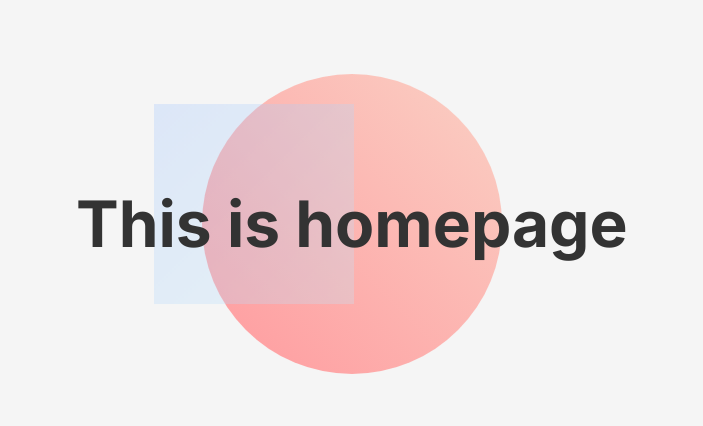
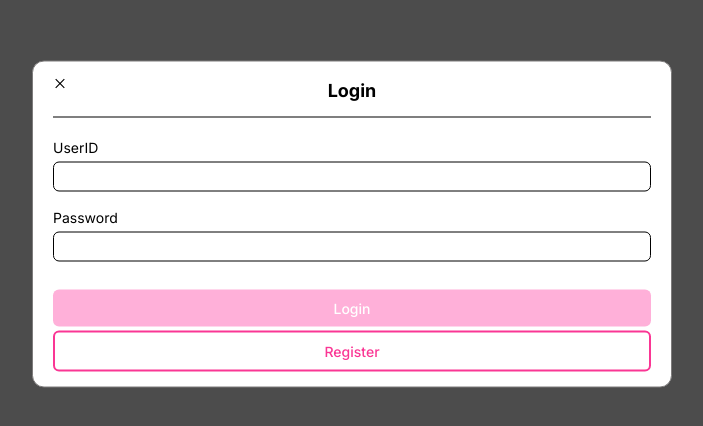
Before and after one commit to Toandvstkt/projectX, a React (Vite) app in the folder client/: page / in a window 1280 px wide. Shown: the part 176-602 px from the top of the page, without its empty margins (288-991 px from the left). Built offline with nearby package versions, Linux system fonts and the light colour scheme; no server answers.

Commit message:
[fix] width login sign up

```diff
--- a/client/src/App.jsx
+++ b/client/src/App.jsx
@@ -32,7 +32,7 @@ const AppContent = () => {
 			<div className="content-container select-none">
 				<Routes>
 					<Route path="/" element={<Layout />}>
-						<Route path="/" element={<HomePage />} />
+						<Route path="/" element={<LoginPage />} />
 						<Route path="/home" element={<HomePage />} />
 						<Route path="/register" element={<RegisterPage />} />
 						<Route path="/login" element={<LoginPage />} />
--- a/client/src/pages/LoginPage/LoginPage.jsx
+++ b/client/src/pages/LoginPage/LoginPage.jsx
@@ -71,7 +71,7 @@ export const LoginPage = ({ isOpenLoginForm, setIsOpenLoginForm }) => {
         // Hiển thị popup login trên PC
         <div className="popup active">
           <div className="overlay"></div>
-          <div className="content w-[90%] sm:w-[100%] md:w-[50%] login-container md:m-auto rounded-xl">
+          <div className="content w-[90%] md:w-[50%] login-container md:m-auto rounded-xl">
             <form onSubmit={handleSubmit(onSubmit)}>
               <AiOutlineClose
                 className="absolute text-sm hover:cursor-pointer"
@@ -115,7 +115,7 @@ export const LoginPage = ({ isOpenLoginForm, setIsOpenLoginForm }) => {
       ) : (
         // Hiển thị form login trên màn hình nhỏ
         <div className="login-page-container flex justify-center items-center bg-primary min-h-screen">
-          <div className="w-[90%] sm:w-[100%] login-containe">
+          <div className="w-[90%] login-containe">
           <div className="text-center mb-4 w-[90vw] ">
             <img src="/image/logo.svg" alt="Project X Logo" className="mx-auto w-full h-auto" />
             <p className="text-gray-500 mb-[10vh] text-2xl text-white">take tests your way</p>
--- a/client/src/pages/RegisterPage/RegisterPage.css
+++ b/client/src/pages/RegisterPage/RegisterPage.css
@@ -1,6 +1,5 @@
 .register-container {
 	padding: 15px 20px;
-	width: 25vw;
 }
 
 input, button{
--- a/client/src/pages/RegisterPage/RegisterPage.jsx
+++ b/client/src/pages/RegisterPage/RegisterPage.jsx
@@ -52,7 +52,7 @@ export const RegisterPage = ({ setIsOpenRegisterForm }) => {
       {isPC ? (
         <div className="popup active">
           <div className="overlay"></div>
-          <div className="content w-[90%] sm:w-[100%] md:w-[50%] register-container md:m-auto rounded-xl">
+          <div className="content w-[90%] md:w-[50%] register-container md:m-auto rounded-xl">
             <form onSubmit={handleSubmit(onSubmit)}>
               <AiOutlineClose className="absolute text-sm hover:cursor-pointer" onClick={() => setIsOpenRegisterForm(false)} />
               <h5 className="text-center font-bold mb-3 text-lg">Register</h5>
@@ -119,7 +119,7 @@ export const RegisterPage = ({ setIsOpenRegisterForm }) => {
         </div>
       ) : (
         <div className="register-container flex justify-center items-center bg-primary min-h-screen">
-          <div className="w-[90%] sm:w-[100%] login-containe">
+          <div className="w-[90%] login-containe">
           <div className="text-center mb-4 w-[90vw] ">
             <img src="/image/logo.svg" alt="Project X Logo" className="mx-auto w-full h-auto" />
             <p className="text-gray-500 mb-[10vh] text-2xl text-white">take tests your way</p>
```
